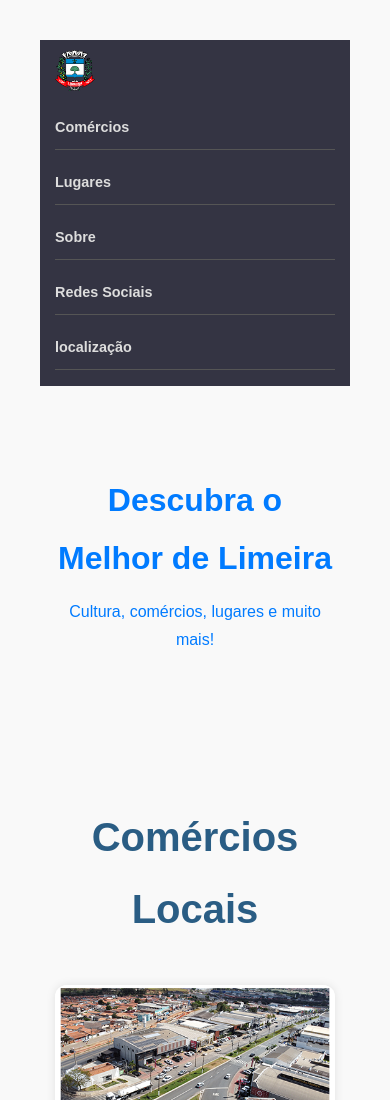
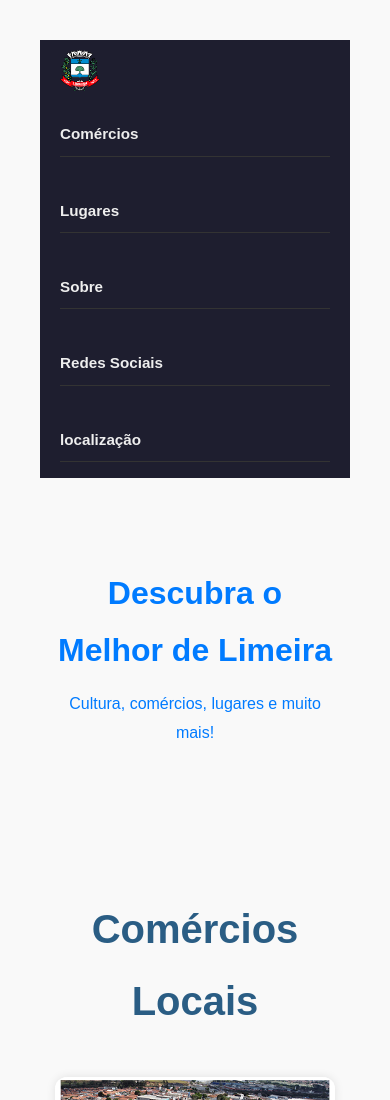
Before and after one commit to Sndxnejsi/limeirasite, a plain HTML site: page index.html in a window 390 px wide. Shown: the top 1100 px of the page. Drawn offline with Linux system fonts and the light colour scheme.

Commit message:
Aula 25/06/2025:atualizao chata

```diff
--- a/styles.css
+++ b/styles.css
@@ -112,7 +112,7 @@ h2 {
   padding: 12px 25px;
   border-radius: 30px;
   text-decoration: none;
-  transition: background 0.3s;
+  transition:  0.3s;
 }
 
 .socials a:hover {
@@ -259,3 +259,73 @@ iframe {
     /* destaque no hover continua */
   }
 }
+
+
+
+
+
+
+
+
+
+
+/* HEADER padrão (telas grandes) */
+header {
+  background: #1e1e2f;
+  padding: 20px 40px;
+  display: flex;
+  align-items: center;
+  justify-content: space-between;
+  position: sticky;
+  top: 0;
+  z-index: 1000;
+}
+
+.logo {
+  width: 60px;
+  height: auto;
+}
+
+nav {
+  display: flex;
+  gap: 20px;
+}
+
+nav a {
+  color: white;
+  text-decoration: none;
+  font-weight: bold;
+  transition: color 0.3s ease;
+}
+
+nav a:hover {
+  color: #f9c34d;
+}
+
+/* ===== ESTILO RESPONSIVO PARA CELULARES ===== */
+@media screen and (max-width: 768px) {
+  header {
+    flex-direction: column;
+    align-items: flex-start;
+    padding: 10px 20px;
+    gap: 10px;
+  }
+
+  .logo {
+    width: 40px;
+    margin-bottom: 5px;
+  }
+
+  nav {
+    flex-direction: column;
+    width: 100%;
+  }
+
+  nav a {
+    padding: 8px 0;
+    border-bottom: 1px solid #333;
+    width: 100%;
+    color: #eee;
+    font-size: 0.95rem;
+  }
+}
```
